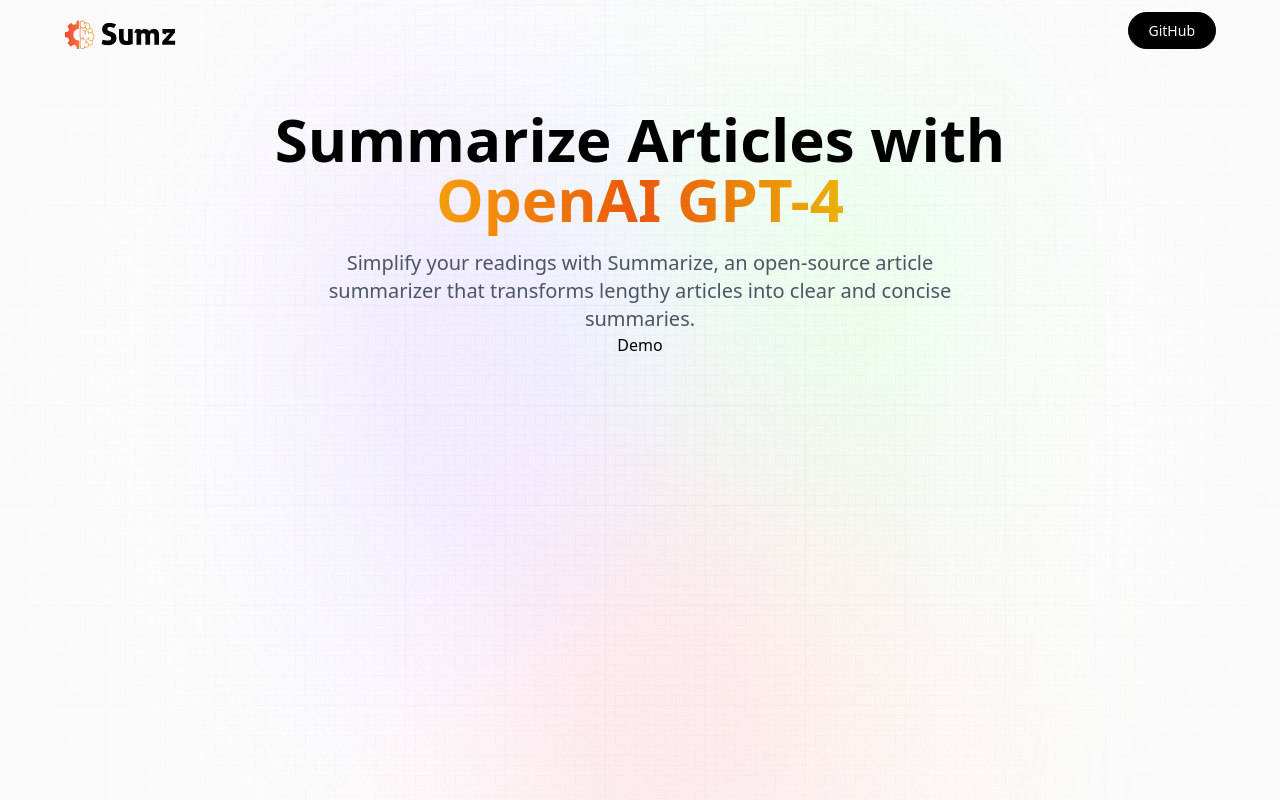
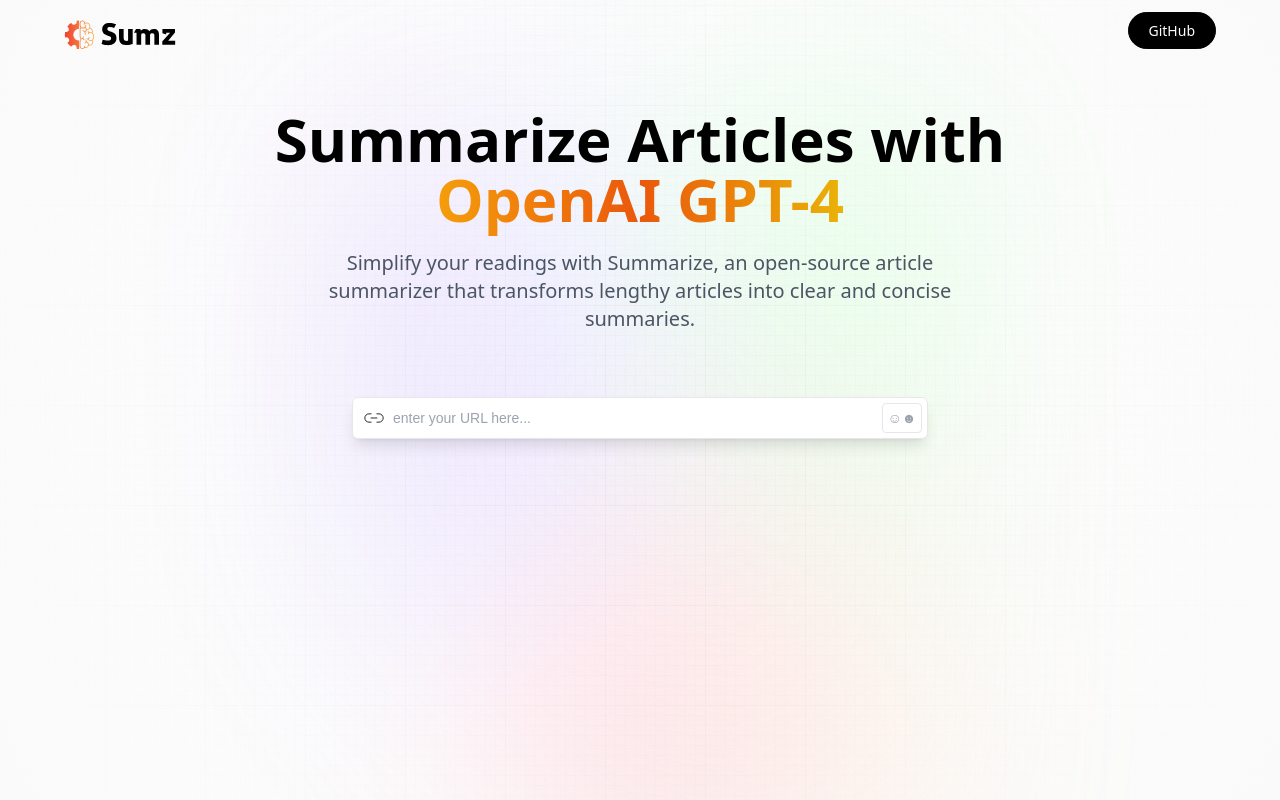
Before and after one commit to d3bel/ai_summarizer, a React (Vite) app: page / in a window 1280 px wide. Built offline with nearby package versions, Linux system fonts and the light colour scheme; a web font is replaced by a local one.

Commit message:
adding functionality and fetching services

```diff
--- a/package.json
+++ b/package.json
@@ -12,7 +12,8 @@
   "dependencies": {
     "@reduxjs/toolkit": "^1.9.5",
     "react": "^18.2.0",
-    "react-dom": "^18.2.0"
+    "react-dom": "^18.2.0",
+    "react-redux": "^8.0.5"
   },
   "devDependencies": {
     "@types/react": "^18.0.28",
--- a/src/components/Demo/Demo.jsx
+++ b/src/components/Demo/Demo.jsx
@@ -1,6 +1,123 @@
+import { useState, useEffect } from "react";
+import { copy, linkIcon, loader, tick } from "../../assets";
+
+import { useLazyGetSummaryQuery } from "../../services/article";
 
 export const Demo = () => {
+  const [article, setArticle] = useState({ url: "", summary: "" });
+
+  const [allArticles, setAllArticles] = useState([]);
+
+  const [copied, setCopied] = useState("");
+
+  const [getSummary, { error, isFetching }] = useLazyGetSummaryQuery();
+
+  useEffect(() => {
+    const articlesFromLocalStorage = JSON.parse(localStorage.getItem("article"));
+    if (articlesFromLocalStorage) {
+      setAllArticles(articlesFromLocalStorage);
+    }
+  }, []);
+  const handleSubmit = async (e) => {
+    e.preventDefault();
+    const { data } = await getSummary({ articleUrl: article.url });
+    if (data?.summary) {
+      const newArticle = {
+        ...article,
+        summary: data.summary,
+      };
+
+      const updatedAllArticles = [newArticle, ...allArticles];
+      setArticle(newArticle);
+      setAllArticles(updatedAllArticles);
+      localStorage.setItem("article", JSON.stringify(updatedAllArticles));
+    }
+  };
+  const handleCopy = (copyUrl) => {
+    setCopied(copyUrl);
+    navigator.clipboard.writeText(copyUrl);
+    setTimeout(() => {
+      setCopied(false);
+    }, 3000);
+  };
   return (
-    <div>Demo</div>
-  )
-}
+    <section className="mt-16 w-full max-w-xl">
+      {/* Search */}
+      <div className="flex flex-col w-full gap-full">
+        <form
+          className="relative flex justify-center items-center"
+          onSubmit={handleSubmit}
+        >
+          <img
+            src={linkIcon}
+            alt="Link_icon"
+            className="absolute left-0 my-2 ml-3 w-5"
+          />
+          <input
+            type="url"
+            placeholder="enter your URL here..."
+            value={article.url}
+            onChange={(e) => setArticle({ ...article, url: e.target.value })}
+            required
+            className="url_input peer"
+          />
+          <button
+            type="submit"
+            className="submit_btn peer-focus:border-gray-700 peer-focus:text-gray-700"
+          >
+            ☺☻
+          </button>
+        </form>
+        {/* Browse URL History */}
+        <div className="flex flex-col gap-1 max-h-60 overflow-y-auto">
+          {allArticles.map((item, index) => (
+            <div
+              key={`link-${index}`}
+              onClick={() => setArticle(item)}
+              className="link_card"
+            >
+              <div className="copy_btn" onClick={() => handleCopy(item.url)}>
+                <img
+                  src={copied === item.url ? tick : copy}
+                  alt="copy_icon"
+                  className="w-[40%] h-[40%] object-contain"
+                />
+              </div>
+              <p className="flex-1 font-satoshi text-blue-700 font-medium text-sm truncate ">
+                {item.url}
+              </p>
+            </div>
+          ))}
+        </div>
+      </div>
+      {/* Display results */}
+      <div className="my-10 max-w-full flex justify-center items-center">
+        {isFetching ? (
+          <img src={loader} alt="loader" className="w-20 h-20 object-contain" />
+        ) : error ? (
+          <p className="font-inter font-bold text-black text-center">
+            Well, that was not supposed to happen...
+            <br />
+            <span className="font-satoshi font-normal text-gray-700">
+              {error?.data?.error}
+            </span>
+          </p>
+        ) : (
+          article.summary && (
+            <div className="flex flex-col gap-3">
+              <h2 className="font-satoshi font-bold text-gray-600 text-xl">
+                Article
+                <span className="blue_gradient">Summary</span>
+              </h2>
+              <div className="summary_box">
+                <p className="font-inter font-medium text-sm text-gray-700">
+                  {article.summary}
+                </p>
+              </div>
+            </div>
+          )
+        )}
+      </div>
+    </section>
+  );
+};
--- a/src/main.jsx
+++ b/src/main.jsx
@@ -1,9 +1,13 @@
-import React from 'react'
-import ReactDOM from 'react-dom/client'
-import App from './App.jsx'
+import React from "react";
+import ReactDOM from "react-dom/client";
+import App from "./App.jsx";
+import { Provider } from "react-redux";
+import { store } from "./services/store.js";
 
-ReactDOM.createRoot(document.getElementById('root')).render(
+ReactDOM.createRoot(document.getElementById("root")).render(
   <React.StrictMode>
-    <App />
-  </React.StrictMode>,
-)
+    <Provider store={store}>
+      <App />
+    </Provider>
+  </React.StrictMode>
+);
--- /dev/null
+++ b/src/services/article.js
@@ -0,0 +1,26 @@
+import { createApi, fetchBaseQuery } from "@reduxjs/toolkit/query/react";
+
+const rapidApiKey = import.meta.env.VITE_RAPID_API_ARTICLE_KEY;
+
+export const articleApi = createApi({
+  reducerPath: "articleApi",
+  baseQuery: fetchBaseQuery({
+    baseUrl: "https://article-extractor-and-summarizer.p.rapidapi.com/",
+    prepareHeaders: (headers) => {
+      headers.set("X-RapidAPI-Key", rapidApiKey);
+      headers.set(
+        "X-RapidAPI-Host",
+        "article-extractor-and-summarizer.p.rapidapi.com"
+      );
+      return headers;
+    },
+  }),
+  endpoints: (builder) => ({
+    getSummary: builder.query({
+      query: (params) =>
+        `/summarize?url=${encodeURIComponent(params.articleUrl)}&length=3`,
+    }),
+  }),
+});
+
+export const { useLazyGetSummaryQuery } = articleApi;
--- /dev/null
+++ b/src/services/store.js
@@ -0,0 +1,9 @@
+import { configureStore } from "@reduxjs/toolkit";
+
+import { articleApi } from "./article";
+
+export const store = configureStore({
+  reducer: { [articleApi.reducerPath]: articleApi.reducer },
+  middleware: (getDefaultMiddleware) =>
+    getDefaultMiddleware().concat(articleApi.middleware),
+});
```
Also changed, not shown: 2 other files (tests, documents, lock files or other folders).
